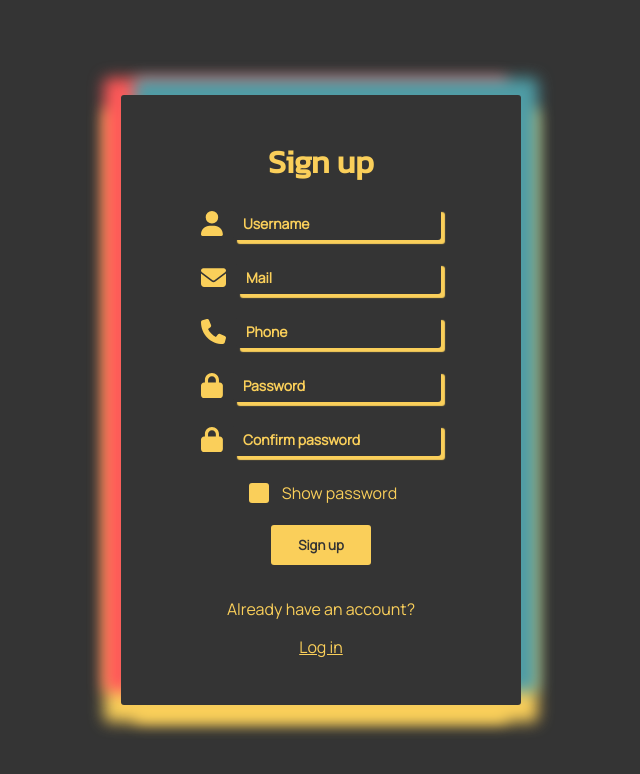
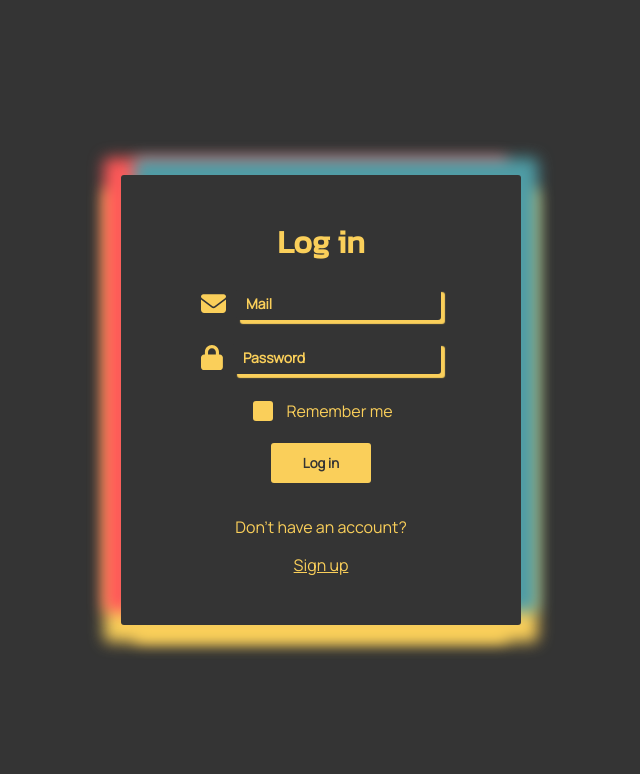
Before and after one commit to EricMtz21/TODO-List, a React (Create React App) app: page / in a window 1280 px wide. Shown: the top 774 px of the page, without its empty margins (319-959 px from the left). Built offline with nearby package versions, Linux system fonts and the light colour scheme.

Commit message:
LogIn and SignUp linked

```diff
--- a/package.json
+++ b/package.json
@@ -15,6 +15,7 @@
     "babel-plugin-macros": "^3.1.0",
     "react": "^18.2.0",
     "react-dom": "^18.2.0",
+    "react-router-dom": "^6.20.0",
     "react-scripts": "5.0.1",
     "web-vitals": "^2.1.4"
   },
--- a/src/App.js
+++ b/src/App.js
@@ -1,14 +1,20 @@
 import './App.css';
-import { View } from './Components';
+import { View, SignUp, LogIn } from './Components';
 import { library } from "@fortawesome/fontawesome-svg-core";
 import { faUser, faLock, faEnvelope, faPhone } from "@fortawesome/free-solid-svg-icons";
+import { Routes, Route, Outlet, Link } from "react-router-dom"
 
 library.add(faUser, faLock, faEnvelope, faPhone);
 
 function App() {
   return (
-    <View/>
-  );
+    <div>
+      <Routes>
+        <Route path="/" element={<LogIn />} />
+        <Route path="signup" element={<SignUp />} />
+      </Routes>
+    </div>
+  )
 }
 
 export default App;
--- a/src/Components.js
+++ b/src/Components.js
@@ -1,6 +1,7 @@
 import React from "react"
 import { FontAwesomeIcon } from "@fortawesome/react-fontawesome"
 import { useState } from "react"
+import { Link } from "react-router-dom"
 
 function MyButton({ text }) {
   return (
@@ -28,7 +29,7 @@ function MyCheckBox({ text }) {
   )
 }
 
-function SignUp() {
+export function SignUp() {
   const [showPassword, setShowPassword] = useState(false)
 
   const handleCheckBoxChange = () => {
@@ -71,14 +72,14 @@ function SignUp() {
           <MyButton text="Sign up" />
           <br></br>
           <p>Already have an account?</p>
-          <a href="#">Log in</a>
+          <Link to="../">Log in</Link>
         </div>
       </div>
     </div>
   )
 }
 
-function LogIn() {
+export function LogIn() {
   return (
     <div className="session">
       <div className="container">
@@ -94,7 +95,7 @@ function LogIn() {
           <MyButton text="Log in" />
           <br></br>
           <p>Don't have an account?</p>
-          <a href="#">Sign up</a>
+          <Link to="/signup">Sign up</Link>
         </div>
       </div>
     </div>
--- a/src/index.js
+++ b/src/index.js
@@ -1,10 +1,11 @@
 import React from 'react';
 import ReactDOM from 'react-dom/client';
 import App from './App';
+import { BrowserRouter } from 'react-router-dom';
 
 const root = ReactDOM.createRoot(document.getElementById('root'));
 root.render(
-  <React.StrictMode>
+  <BrowserRouter>
     <App />
-  </React.StrictMode>
+  </BrowserRouter>
 );
```
Also changed, not shown: 1 other file (tests, documents, lock files or other folders).
